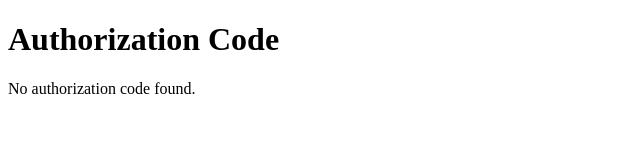
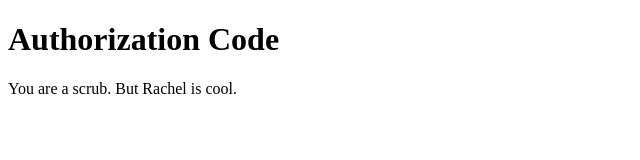
Before and after one commit to PKCrash/spotifyconnect, a plain HTML site: page callback.html in a window 1280 px wide. Shown: the full height of the page, 0-640 px from the left. Drawn offline with Linux system fonts and the light colour scheme.

Commit message:
Update callback.html

```diff
--- a/callback.html
+++ b/callback.html
@@ -17,7 +17,7 @@
             document.getElementById("auth-code").innerText = code;
             console.log("Authorization Code:", code);
         } else {
-            document.getElementById("auth-code").innerText = "No authorization code found.";
+            document.getElementById("auth-code").innerText = "You are a scrub. But Rachel is cool.";
         }
     </script>
 </body>
```
